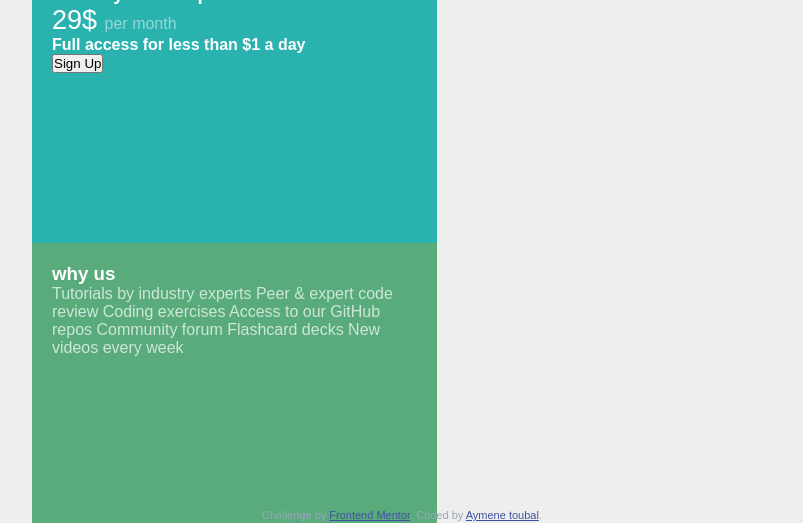
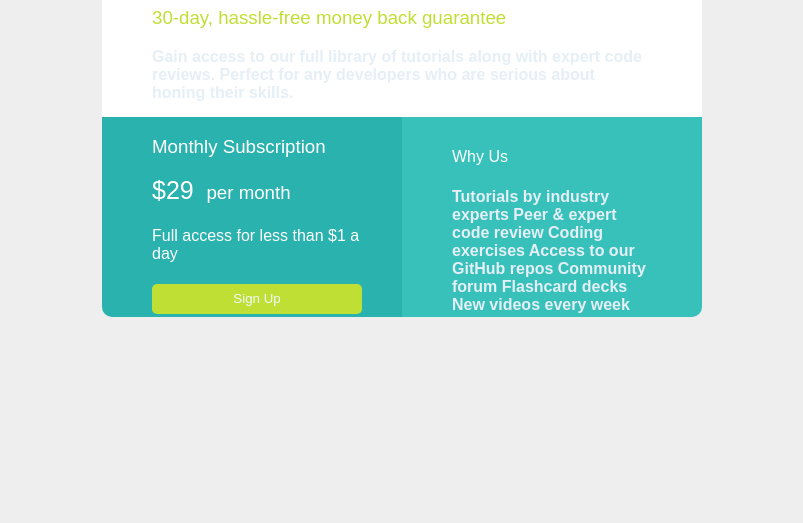
Before and after one commit to aymene91/single-price-grid-component, a plain HTML site: page index.html in a window 1280 px wide. Shown: the part 279-802 px from the top of the page, without its empty margins (238-1041 px from the left). Drawn offline with Linux system fonts and the light colour scheme; a web font is replaced by a local one.

Commit message:
Add files via upload

```diff
--- a/index.html
+++ b/index.html
@@ -7,55 +7,57 @@
   <link rel="icon" type="image/png" sizes="32x32" href="./images/favicon-32x32.png">
 
   <title>Frontend Mentor | Single Price Grid Component</title>
-  <link rel="preconnect" href="https://fonts.googleapis.com">
-<link rel="preconnect" href="https://fonts.gstatic.com" crossorigin>
-<link href="https://fonts.googleapis.com/css2?family=Agdasima:wght@400;700&family=Big+Shoulders+Display:wght@700&family=Cairo:wght@200;300&family=Karla
-:wght@400;700&family=Lexend+Deca&family=Outfit:wght@400;700&family=Roboto&family=Ysabeau+Infant:wght@200;700&family=Ysabeau+Office:ital,wght@0,200
-;0,300;0,500;0,600;0,700;0,800;0,900;0,1000;1,200;1,300;1,500;1,600;1,700;1,800;1,900;1,1000&display=swap"
-rel="stylesheet">
   <link rel="stylesheet" href="style.css">
+
   <!-- Feel free to remove these styles or customise in your own stylesheet 👍 -->
   <style>
     .attribution { font-size: 11px; text-align: center; }
     .attribution a { color: hsl(228, 45%, 44%); }
   </style>
+  <link rel="preconnect" href="https://fonts.googleapis.com">
+  <link rel="preconnect" href="https://fonts.gstatic.com" crossorigin>
+  <link href="https://fonts.googleapis.com/css2?family=Agdasima:wght@400;700&family=Big+Shoulders+Display:wght@700&family=Cairo:wght@200;300&fam
+  ily=Karla:wght@400;700&family=Lexend+Deca&family=Outfit:wght@400;700&family=Roboto&family=Ysabeau+Infant:wght@200;700&family=Ysabeau+Offi
+  ce:ital,wght@0,200;0,300;0,500;0,600;0,700;0,800;0,900;0,1000;1,200;1,300;1,500;1,600;1,700;1,800;1,900;1,1000&display=swap" rel="stylesheet">
 </head>
 <body>
-  <section>
+  <div class="main">
+
+
   <div class="container">
     <div class="div-1">
       <h1>Join our community</h1>
-        <h3 class="day">30-day, hassle-free money back guarantee</h3>
-        <p>Gain access to our full library of tutorials along with expert code reviews. <br>
+ <h3>30-day, hassle-free money back guarantee</h3>
+
+  <p> Gain access to our full library of tutorials along with expert code reviews.
     Perfect for any developers who are serious about honing their skills.</p>
     </div>
     <div class="div-2">
-      <h3>Monthly Subscription</h3>
-      <p class="month"><span>29&dollar; </span> <span class="per">per month</span> </p>
-      <h4>Full access for less than &dollar;1 a day</h4>
-    <button> Sign Up</button>
+      <h3 class="h3">Monthly Subscription</h3>
+      <h3><span class="two">&dollar;29</span> &ThinSpace;&ThinSpace;<span class="per">per month</span> </h3>
+      <h4>Full access for less than &dollar;1 a day
 
+      </h4>
+      <button>Sign Up</button>
     </div>
     <div class="div-3">
-      <h3>why us</h3>
-      <p class="why">Tutorials by industry experts
+      <h4>Why Us
+      </h4>
+      <p>Tutorials by industry experts
         Peer &amp; expert code review
         Coding exercises
         Access to our GitHub repos
         Community forum
         Flashcard decks
-      New videos every week</p></div>
+        New videos every week</p>
+    </div>
+  </div>
+</div>
+
+ </div>
+</body>
+</html>
 
 
-  </div>
 
-
-</section>
-  <footer>
-    <p class="attribution">
-      Challenge by <a href="https://www.frontendmentor.io?ref=challenge" target="_blank">Frontend Mentor</a>.
-      Coded by <a href="#">Aymene toubal</a>.
-    </p>
-  </footer>
-</body>
 </html>
--- a/style.css
+++ b/style.css
@@ -1,10 +1,7 @@
-*{
-    padding: 0;
-    margin: 0;
-}
 body{
     display: flex;
-    background-color: #eee;
+    justify-content: center;
+    align-items: center;
     font-family: 'Agdasima', sans-serif;
 font-family: 'Big Shoulders Display', cursive;
 font-family: 'Cairo', sans-serif;
@@ -14,80 +11,102 @@ font-family: 'Outfit', sans-serif;
 font-family: 'Roboto', sans-serif;
 font-family: 'Ysabeau Infant', sans-serif;
 font-family: 'Ysabeau Office', sans-serif;
-justify-content: center;
-align-content: center;
-align-items: center;
-align-self: center;
+background-color: #eee;
 }
+.container{
 
+    width: 600px;
+    height: 400px;
+    display: grid;
+    grid-template-columns: 300px 300px;
+    grid-template-rows: 200px 200px;
+}
 .div-1{
-
     background-color: white;
-    width: 50vw;
-    height: 30vh;
-    padding: 1px 50px ;
-
+    grid-column-start: 1;
+    grid-column-end: 3;
+    padding: 10px 50px;
+    border-top-left-radius: 10px;
+    border-top-right-radius: 10px;
 
 }
 h1{
-    color:  hsl(179, 62%, 43%);
-    font-weight: 700 bold;
+    color: hsl(179, 62%, 43%);
+    font-weight: 400;
+
 }
-.day{
-    color: hsl(71, 73%, 54%);
+h3{
+    color:hsl(71, 73%, 54%);
+    font-weight: 400;
+}
+.h3{color: white;
 }
 p{
-    font-size: 16px;
-    font-weight: 400 ;
-    opacity: 1;
-    color:  hsl(218, 22%, 67%)  }
+    color: hsl(204, 43%, 93%);
+    font-weight: 700;
+}
 .div-2{
-    background-color:hsl(179, 62%, 43%);
-    width:   calc(57vw/2) ;
-    height: 30vh;
-    padding: 20px;
-    grid-column-start: 1;
-    grid-column-end: 3;
-    display: block;
+    color: white;
+    padding-left: 50px;
+    background-color:hsl(179, 62%, 43%) ;
+    padding-right: 40px;
+    border-bottom-left-radius: 10px;
 }
-h3{
+.two{
+    font-size: 25px;
     color: white;
 }
-span{
-    font-size: 27px;
+.per{
     color: white;
 }
 h4{
-    color: white;
+    font-weight: 400;
 }
-.per{
-    opacity: 0.5;
-    color: white;
-    font-size: 16px;
+button{
+    background-color:hsl(71, 73%, 54%); ;
+    border: none;
+    border-radius: 5px;
+    width: 100%;
+    height: 15%;
+    color: aliceblue;
 }
 .div-3{
-    background-color:hwb(145 35% 33%);
-    width:   calc(57vw/2) ;
-    height: 30vh;
-    padding: 20px;
-    display: block;
+    background-color: #37c1ba;
+    color: white;
+    padding: 10px 50px;
+    border-bottom-right-radius: 10px;
+}
+.main{
+    height: 97vh;
+
+    display: flex;
+    justify-content: center;
+    align-items: center;
+}
+ @media (max-width:600px) {
+    .container{
+        width: 100%;
+        display: inline-block;
 
     }
-.why{
-    color: white;
-    opacity: 0.7;
+    .div-1,.div-2,.div-3{
+        width: 100%;
+        display: inline-flexbox;
+
+        margin-left: 8%;
+        margin-right: 50%;
     }
-.container{
-    display: grid;
-    grid-template-columns: 50% 50%;
+    .div-3{
+
+        border-bottom-left-radius: 8px;
+    border-bottom-right-radius:8px ;
     }
-section{
-    display: flex;
+    .div-1{
+        margin-bottom: -15px;
     }
-footer{
-    display: inline;
-    position: absolute;
-    bottom: 0px;
-    margin-top: 30px ;
+    .div-2{
+    border-bottom-left-radius: 0px;
+    border-bottom-right-radius:0px ;
+}
 
 }
```
Lines whose indentation alone changed are shown as unchanged.
